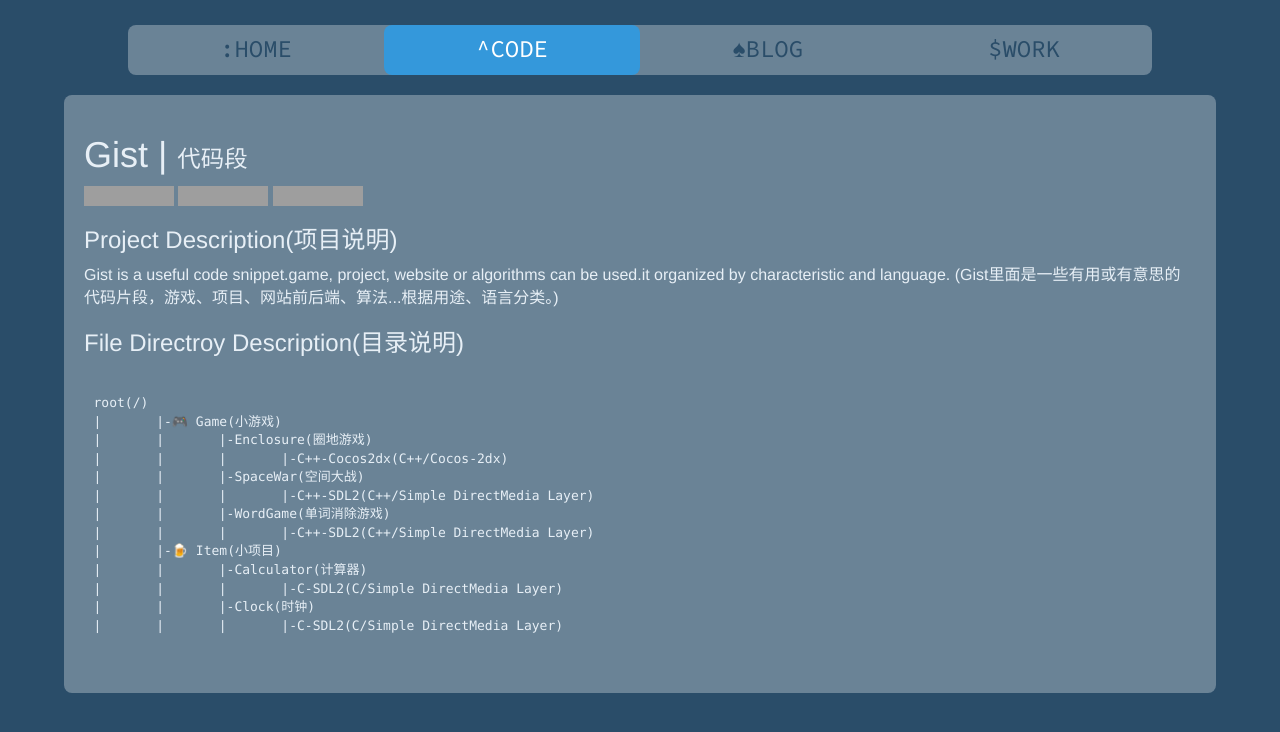
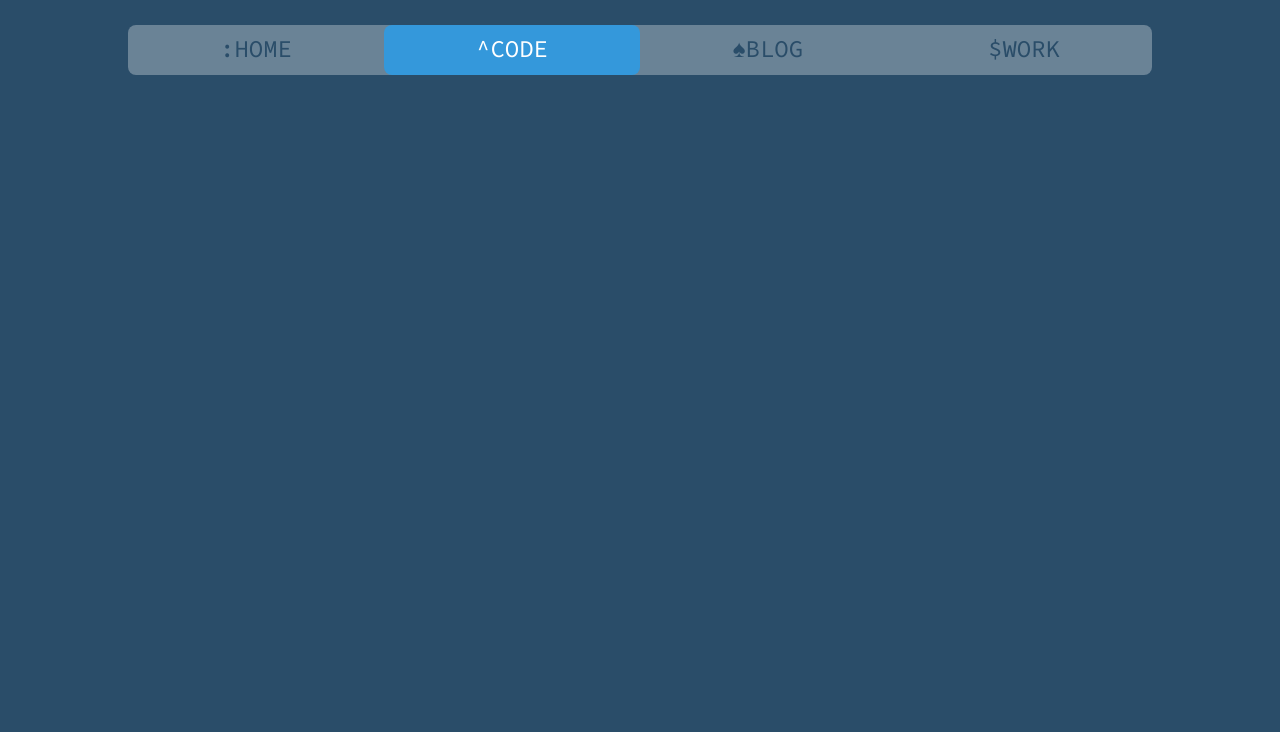
Before and after one commit to Gijera/Gijera.github.io, a Jekyll site: the page built from codes/index.html, in a window 1280 px wide. Shown: the top 732 px of the page. Built offline with Jekyll 4.4.1, drawn with Linux system fonts in a browser that asks for light colours; comment, search, counter and statistics services are not loaded; grey boxes are pictures that could not be loaded.

Commit message:
remove code

```diff
--- a/_config.yml
+++ b/_config.yml
@@ -1,4 +1,3 @@
 baseurl: ''
 exclude: ['README.md']
-permalink: pretty
 encoding: UTF-8
--- a/_layouts/codes.html
+++ b/_layouts/codes.html
@@ -5,38 +5,4 @@ nav: codes
 
 <link rel="stylesheet" type="text/css" href="{{site.baseurl}}/assets/css/codes/codes.css">
 
-<div class="container markdownFile">
-	<div>
-		<h1><a href="https://github.com/Gijera/Gist"> Gist  | <small>代码段</small></a></h1>
-	</div>
-	<div>
-		<img src="https://img.shields.io/badge/license-GNU-blue.svg">
-		<img src="https://img.shields.io/badge/language-All-green.svg">
-		<a href="https://github.com/Gijera/Gist"><img src="https://img.shields.io/badge/github-monster-orange.svg"></a>
-	</div>
-	<div>
-		<h3>Project Description(项目说明)</h3>
-		Gist is a useful code snippet.game, project, website or algorithms can be used.it organized by characteristic and language.
-		(Gist里面是一些有用或有意思的代码片段，游戏、项目、网站前后端、算法...根据用途、语言分类。)
-	</div>
-	<div>
-		<h3>File Directroy Description(目录说明)</h3>
-		<pre><code>
-root(/)
-|	|-🎮 Game(小游戏)
-|	|	|-Enclosure(圈地游戏)
-|	|	|	|-C++-Cocos2dx(C++/Cocos-2dx)
-|	|	|-SpaceWar(空间大战)
-|	|	|	|-C++-SDL2(C++/Simple DirectMedia Layer)
-|	|	|-WordGame(单词消除游戏)
-|	|	|	|-C++-SDL2(C++/Simple DirectMedia Layer)
-|	|-🍺 Item(小项目)
-|	|	|-Calculator(计算器)
-|	|	|	|-C-SDL2(C/Simple DirectMedia Layer)
-|	|	|-Clock(时钟)
-|	|	|	|-C-SDL2(C/Simple DirectMedia Layer)
-		</code></pre>
-	</div>
-</div>
-
 {{content}}
--- a/assets/css/codes/codes.css
+++ /dev/null
@@ -1,35 +0,0 @@
-.markdownFile *{
-	color: #e7eff6;
-}
-
-.markdownFile h1 a{
-	color: #e7eff6;
-}
-
-.markdownFile{
-	padding: 20px;
-	color: #e7eff6;
-	margin-top: 20px;
-	margin-bottom: 20px;
-	width: 90%;
-	border-radius: 8px;
-	background-color: rgba(255,255,255,0.3);
-}
-
-.markdownFile a{
-	color: #555;
-}
-
-.markdownFile a:hover{
-	text-decoration: none;
-}
-
-pre{
-	border: 0px;
-	background-color: rgba(0,0,0,0);
-}
-
-code{
-	border: 0px;
-	background-color: rgba(0,0,0,0);
-}
```
Also changed, not shown: blogs/index.html (renamed from blogs.html), codes/index.html (renamed from codes.html), works/index.html (renamed from works.html).
